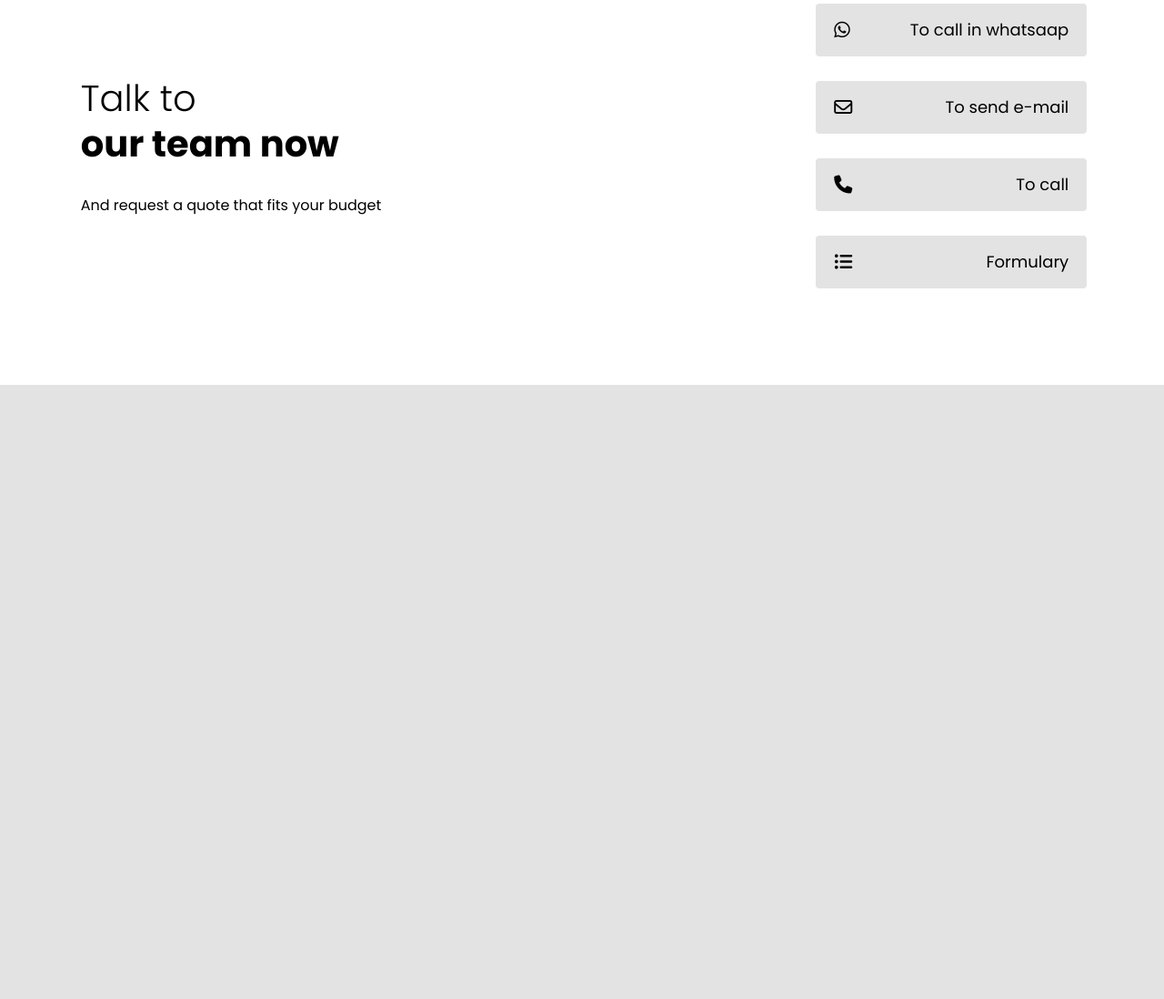
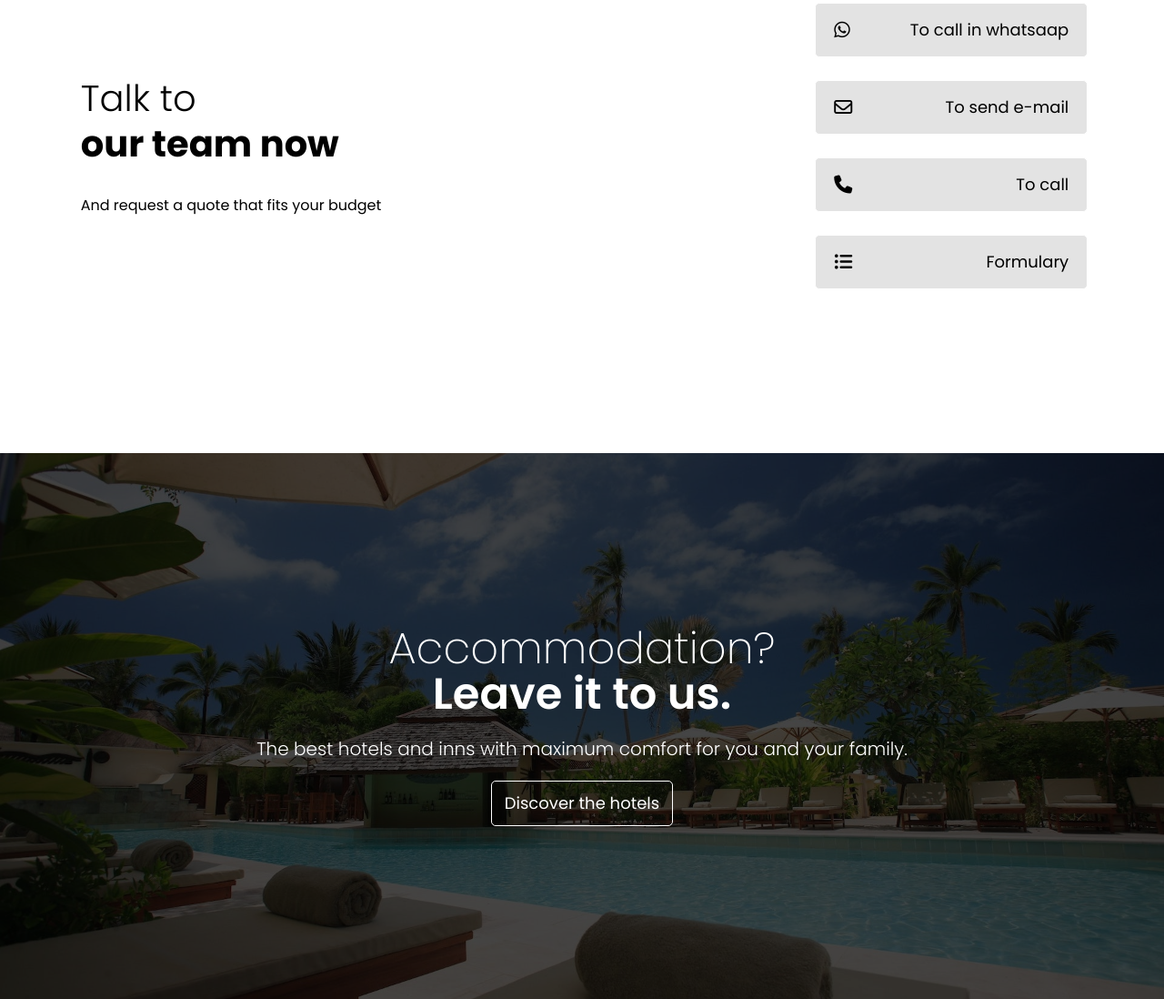
Before and after one commit to darthvader68/website_responsivo, a plain HTML site: page index.html in a window 1280 px wide. Shown: the part 1988-3086 px from the top of the page at 91% size. Before the commit the page ends 2411 px from the top, so only its background shows below. Drawn offline with Linux system fonts and the light colour scheme.

Commit message:
create section hotels

```diff
--- a/index.html
+++ b/index.html
@@ -119,5 +119,20 @@
             </article>
         </div>
     </section>
+
+    <section class="hoteis">
+        <div class="interface4">
+            <h3>Accommodation?
+                <span>Leave it to us.</span></h3>
+
+            <p>The best hotels and inns with maximum comfort for you and your family.</p>
+
+            <a href="#">
+                <button>Discover the hotels</button>
+            </a>
+        </div>
+
+        <div class="overlay"></div>
+    </section>
 </body>
 </html>
--- a/style.css
+++ b/style.css
@@ -23,7 +23,7 @@ body {
 header {
     width: 100%;
     padding: 20px 0;
-}
+ }
 
 .logo img {
     max-width: 40px;
@@ -150,6 +150,7 @@ section.vantagens {
 .contatos {
     background-color: white;
     padding: 80px 0;
+    height: 600px;
 }
 
 .interface3 {
@@ -165,8 +166,6 @@ section.vantagens {
     align-items: center;
     width: 50%;
     margin-left: 5px;
-    /*margin-right: -4px;
-    vertical-align: middle; /*os elementos se alinham na horizontal*/
 }
 
 .txt_contatos h3 {
@@ -213,3 +212,59 @@ section.vantagens {
 .contatos .icons_contatos button:hover i, .contatos .icons_contatos button:hover p {
     color: white;
 }
+
+/* estilo da secao hoteis */
+
+.hoteis {
+    height: 600px;
+    background-image: url('img/hotel-bg.jpg');
+    background-position: center;
+    background-size: cover;
+    background-repeat: no-repeat;
+    background-attachment: fixed; /*deixa a imagem de fundo fixa*/
+    text-align: center;
+    position: relative;
+    color: white;
+}
+
+.hoteis h3 {
+    font-size: 3em;
+    line-height: 50px;
+    font-weight: 200;
+}
+
+.hoteis h3 span {
+    display: block;
+    font-weight: 600;
+}
+
+.hoteis p {
+    margin: 20px 0;
+    font-size: 20px;
+    font-weight: 300;
+}
+
+.overlay {
+    position: absolute;
+    top: 0;
+    left: 0;
+    background-color: #000000b9;
+    width: 100%;
+    height: 100%;
+    z-index: 1;
+}
+
+.interface4 {
+    display: flex;
+    flex-direction: column;
+    justify-content: center;
+    align-items: center;
+    height: 100%;
+    z-index: 2;/*tem que ser maior que o do overlay*/
+    position: relative; /*tem que ser o inverso do overlay*/
+}
+
+.interface4 a button {
+    width: 200px;
+    /*padding: 10px;*/
+}
```
